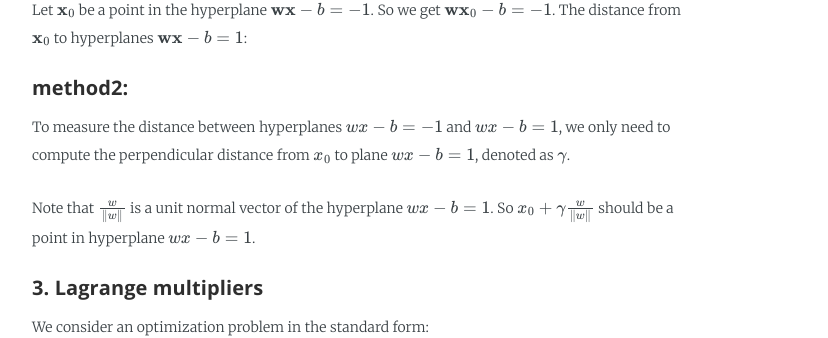
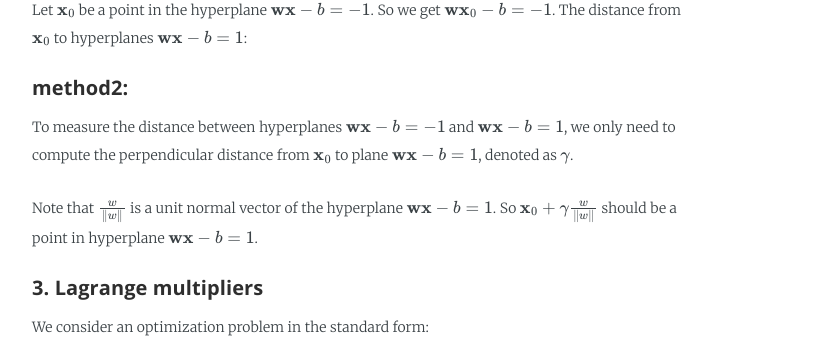
Before and after one commit to TyrionBian/tyrionbian.github.io, a Jekyll site: the page built from _posts/2020-06-09-Support Vector Machine.md, in a window 1280 px wide and 900 px high, scrolled down 2617 px. Shown: the part 145-483 px from the top of the window, without its empty margins (283-1111 px from the left). Built offline with Jekyll 4.4.1, drawn with Linux system fonts in a browser that asks for light colours; some web fonts are replaced; formulas are drawn with MathJax 3.

```diff
--- a/_posts/2020-06-09-Support Vector Machine.md
+++ b/_posts/2020-06-09-Support Vector Machine.md
@@ -62,9 +62,9 @@ Geometrically, the distance between these two hyperplanes is computed using the
 Let ${\bf x}_0$ be a point in the hyperplane ${\bf w}{\bf x} - b = -1$. So we get ${\bf w}{\bf x}_0 - b = -1$. The distance from ${\bf x}_0$ to hyperplanes ${\bf w}{\bf x} - b = 1$:
 
 ###### method2:
-To measure the distance between hyperplanes $wx - b = -1$ and $wx - b = 1$, we only need to compute the perpendicular distance from $x_0$ to plane $wx - b = 1$, denoted as $\gamma$.
+To measure the distance between hyperplanes ${\bf w}{\bf x} - b = -1$ and ${\bf w}{\bf x} - b = 1$, we only need to compute the perpendicular distance from ${\bf x}_0$ to plane ${\bf w}{\bf x} - b = 1$, denoted as $\gamma$.
 
-Note that $\frac{w}{\Vert w \Vert}$ is a unit normal vector of the hyperplane $wx - b = 1$. So $x_0 + \gamma \frac{w}{\Vert w \Vert}$ should be a point in hyperplane $wx - b = 1$.
+Note that $\frac{w}{\Vert w \Vert}$ is a unit normal vector of the hyperplane ${\bf w}{\bf x} - b = 1$. So ${\bf x}_0 + \gamma \frac{w}{\Vert w \Vert}$ should be a point in hyperplane ${\bf w}{\bf x} - b = 1$.
 
 #### 3. Lagrange multipliers
 We consider an optimization problem in the standard form:
```
